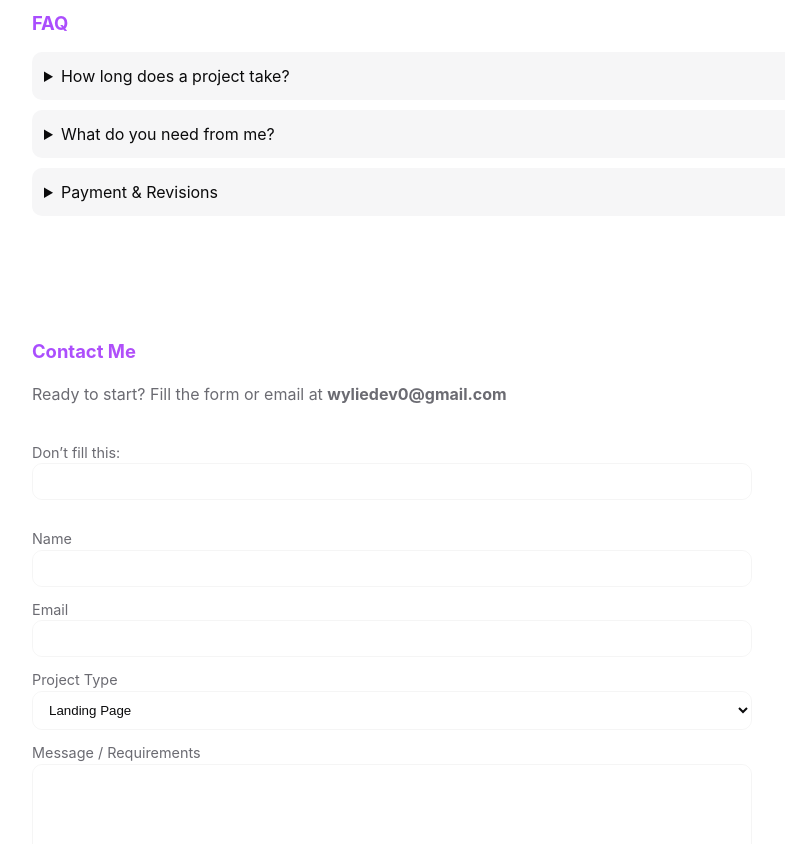
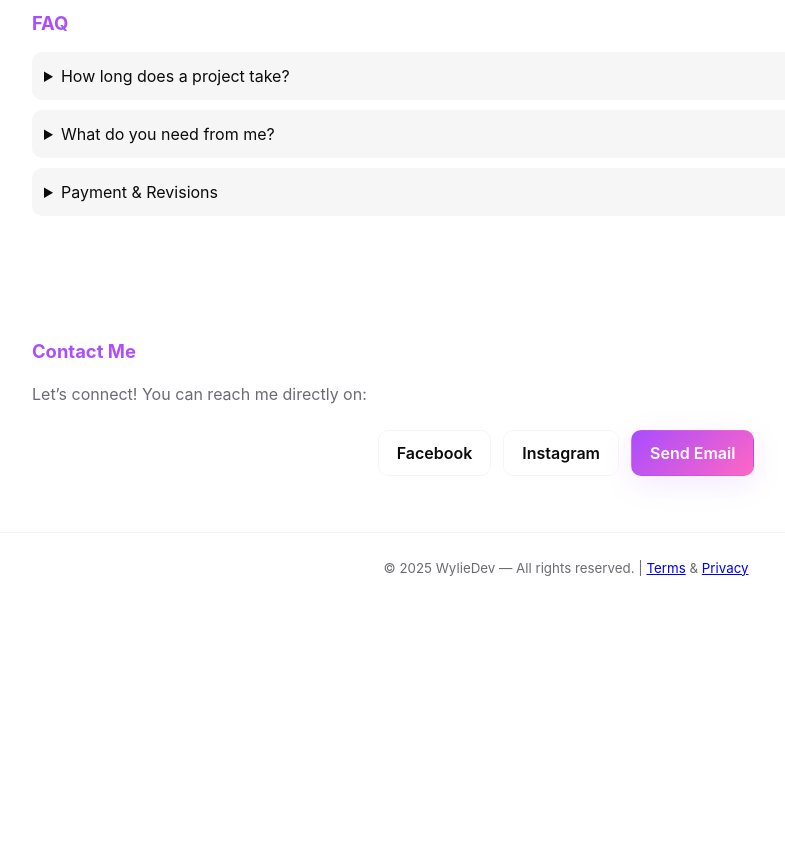
Before and after one commit to WylieDev/Wyliedev, a plain HTML site: page index.html in a window 1280 px wide. Shown: the part 1956-2800 px from the top of the page, without its empty margins (74-859 px from the left). After the commit the page ends 2557 px from the top, so only its background shows below. Drawn offline with nearby package versions, Linux system fonts and the light colour scheme.

Commit message:
Add files via upload

```diff
--- a/index.html
+++ b/index.html
@@ -11,6 +11,8 @@
   <meta property="og:title" content="WylieDev — Modern Minimal Portfolio" />
   <meta property="og:description" content="Clean, fast, responsive websites built with HTML, CSS and JavaScript." />
   <meta property="og:url" content="https://dancing-cucurucho-c4fe6f.netlify.app/"/>
+  <script type="module" src="https://unpkg.com/ionicons@7.1.0/dist/ionicons/ionicons.esm.js"></script>
+  <script nomodule src="https://unpkg.com/ionicons@7.1.0/dist/ionicons/ionicons.js"></script>
 
   <link rel="stylesheet" href="style.css" />
 </head>
@@ -33,7 +35,7 @@
       </nav>
 
       <div class="actions">
-        <button id="theme-toggle" class="icon-btn" aria-label="Toggle theme">🌓</button>
+        <button id="theme-toggle" class="icon-btn" aria-label="Toggle theme"><ion-icon name="sunny-outline"></ion-icon></button>
         <button id="menu-toggle" class="icon-btn mobile-only" aria-label="Open menu">☰</button>
       </div>
     </div>
@@ -193,55 +195,19 @@
     </section>
 
     <!-- CONTACT -->
-    <section id="contact" class="section contact">
-      <div class="container">
-        <h2 class="section-title">Contact Me</h2>
-        <p class="section-lead">Ready to start? Fill the form or email at <strong>wyliedev0@gmail.com</strong></p>
+   <section id="contact" class="section contact">
+  <div class="container">
+    <h2 class="section-title">Contact Me</h2>
+    <p class="section-lead">Let’s connect! You can reach me directly on:</p>
 
-        <!-- Netlify Form (works when deployed on Netlify) -->
-        <form name="contact" method="POST" data-netlify="true" netlify-honeypot="bot-field" id="contact-form" class="contact-form">
-          <input type="hidden" name="form-name" value="contact" />
-          <input type="hidden" name="source" value="website" />
-          <p class="hidden"><label>Don’t fill this: <input name="bot-field" /></label></p>
+    <div class="social-links">
+      <a href="https://www.facebook.com/monhtor.bno/" target="_blank" class="btn ghost">Facebook</a>
+      <a href="https://www.instagram.com/moogii_the_goat/" target="_blank" class="btn ghost">Instagram</a>
+      <a href="mailto:wyliedev0@gmail.com" class="btn primary">Send Email</a>
+    </div>
+  </div>
+</section>
 
-          <label>
-            <span>Name</span>
-            <input type="text" name="name" required />
-          </label>
-
-          <label>
-            <span>Email</span>
-            <input type="email" name="email" required />
-          </label>
-
-          <label>
-            <span>Project Type</span>
-            <select name="project" required>
-              <option>Landing Page</option>
-              <option>Portfolio</option>
-              <option>Business Site</option>
-              <option>Other</option>
-            </select>
-          </label>
-
-          <label>
-            <span>Message / Requirements</span>
-            <textarea name="message" rows="5" required></textarea>
-          </label>
-
-          <div class="form-row">
-            <button class="btn primary" type="submit">Send Request</button>
-            <button class="btn ghost" type="button" id="payoneer-info">Payoneer Info</button>
-          </div>
-
-          <p class="form-note">I accept payments via <strong>Payoneer</strong>. I will send an invoice after order confirmation.</p>
-        </form>
-
-        <div id="form-success" class="form-success" hidden>
-          <p>Thanks — your message has been sent. I will reply within 24 hours.</p>
-        </div>
-      </div>
-    </section>
   </main>
 
   <footer class="site-footer">
@@ -253,12 +219,5 @@
   <button id="toTop" class="to-top" aria-label="Scroll to top">↑</button>
 
   <script src="script.js"></script>
-  <script async src="https://www.googletagmanager.com/gtag/js?id=G-ABCD1234"></script>
-  <script>
-    window.dataLayer = window.dataLayer || [];
-    function gtag(){dataLayer.push(arguments);}
-    gtag('js', new Date());
-    gtag('config', 'G-7CRQ5ZXEDK');
-  </script>
 </body>
 </html>
--- a/style.css
+++ b/style.css
@@ -165,3 +165,11 @@ body{
 /* subtle animations */
 section, .card, .portfolio-item, .mock-window{ will-change:transform,opacity; transform-origin:top center; transition: transform .6s cubic-bezier(.2,.9,.3,1), opacity .6s ease }
 .visible{ transform:none; opacity:1 !important }
+
+.social-links {
+  display: flex;
+  flex-wrap: wrap;
+  gap: 12px;
+  justify-content: center;
+  margin-top: 24px;
+}
```
